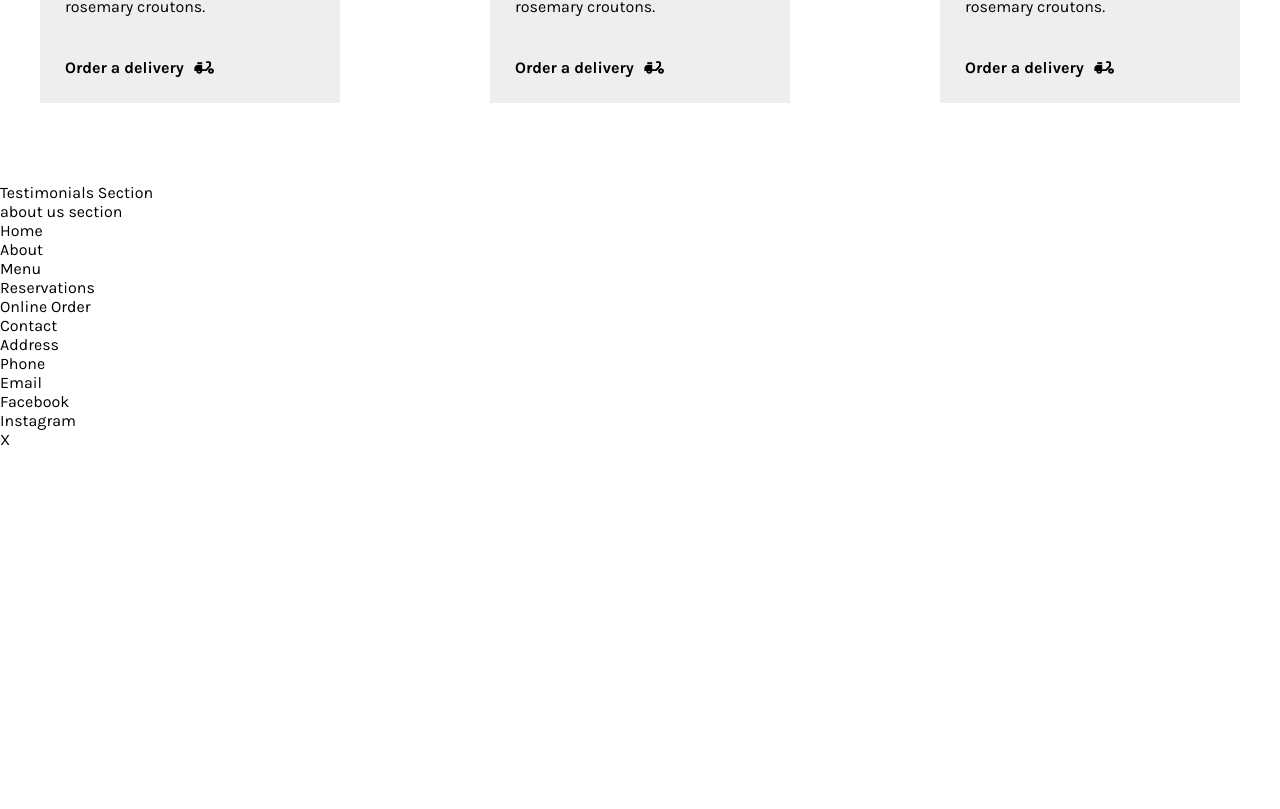
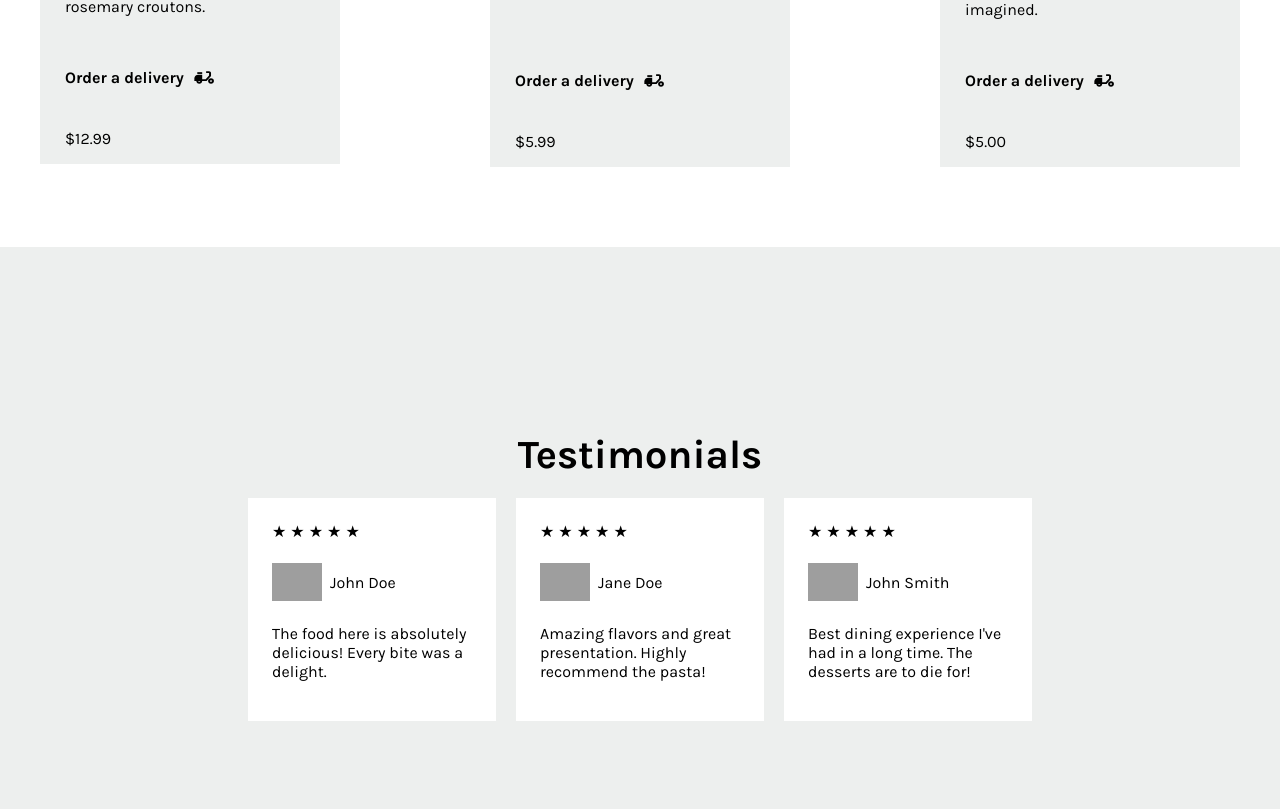
Before and after one commit to stevenjunio/coursera-capstone, a React (Create React App) app: page / in a window 1280 px wide. Shown: the part 1031-1840 px from the top of the page. Before the commit the page ends 1480 px from the top, so only its background shows below. Built offline with nearby package versions, Linux system fonts and the light colour scheme; grey boxes are pictures that could not be loaded.

Commit message:
chore: Update CSS styles for Testimonials, FoodItemCard, and TestimonialsCard

```diff
--- a/src/components/FoodItemCard/FoodItemCard.js
+++ b/src/components/FoodItemCard/FoodItemCard.js
@@ -1,22 +1,17 @@
 import "./foodItemCard.css";
 
-
-
-export default function FoodItemCard() {
+export default function FoodItemCard({ name, description, image, price }) {
     return (
         <div className="food-item-card">
-            <img src="/images/greek-salad.png" alt="greek salad" />
+            <img src={image} alt={name} />
             <div className="food-card-text-content">
-                <h3>Food Item Card</h3>
-                <p>
-                    The famous greek salad of crispy lettuce, peppers, olives and our
-                    Chicago style feta cheese, garnished with crunchy garlic and rosemary
-                    croutons.{" "}
-                </p>
+                <h3>{name}</h3>
+                <p className="food-card-description">{description}</p>
                 <div className="order-delivery-section">
                     <p className="order-delivery">Order a delivery</p>
-                    <img width={20} src="/images/scooter-delivery.svg" alt="" />
+                    <img width={20} src="/images/scooter-delivery.svg" alt="scooter delivery" />
                 </div>
+                <p className="price">${price.toFixed(2)}</p>
             </div>
         </div>
     );
--- a/src/components/FoodItemCard/foodItemCard.css
+++ b/src/components/FoodItemCard/foodItemCard.css
@@ -10,6 +10,7 @@
   display: flex;
   flex-direction: column;
   padding: 0px 25px;
+
   background-color: var(--secondary-color-4);
 }
 .order-delivery {
@@ -22,3 +23,6 @@
   justify-content: start;
   padding: 10px 0px;
 }
+.food-card-description {
+  height: 105px;
+}
--- /dev/null
+++ b/src/components/Testimonials/Testimonials.js
@@ -0,0 +1,44 @@
+import TestimonialsCard from "../TestimonialsCard/TestimonialsCard";
+import "./testimonials.css";
+
+const testimonials = [
+    {
+        rating: 5,
+        review: "The food here is absolutely delicious! Every bite was a delight.",
+        reviewer: "John Doe",
+        reviewerImage: "https://randomuser.me/api/portraits/men/1.jpg",
+    },
+    {
+        rating: 5,
+        review: "Amazing flavors and great presentation. Highly recommend the pasta!",
+        reviewer: "Jane Doe",
+        reviewerImage: "https://randomuser.me/api/portraits/women/1.jpg",
+    },
+    {
+        rating: 5,
+        review: "Best dining experience I've had in a long time. The desserts are to die for!",
+        reviewer: "John Smith",
+        reviewerImage: "https://randomuser.me/api/portraits/men/2.jpg",
+    },
+];
+
+export default function Testimonials() {
+    return (
+        <section className="testimonials-main-container">
+            <h2 className="testimonials-header">Testimonials</h2>
+            <div className="testimonials">
+                {testimonials.map((testimonial, index) => {
+                    return (
+                        <TestimonialsCard
+                            key={index}
+                            rating={testimonial.rating}
+                            review={testimonial.review}
+                            reviewer={testimonial.reviewer}
+                            reviewerImage={testimonial.reviewerImage}
+                        />
+                    );
+                })}
+            </div>
+        </section>
+    );
+}
--- /dev/null
+++ b/src/components/Testimonials/testimonials.css
@@ -0,0 +1,17 @@
+.testimonials-main-container {
+  background-color: var(--secondary-color-4);
+  padding: 150px 20px;
+}
+
+.testimonials-header {
+  text-align: center;
+  font-size: 40px;
+  margin-bottom: 20px;
+}
+
+.testimonials {
+  display: flex;
+  justify-content: center;
+  gap: 20px;
+  overflow-x: auto;
+}
--- /dev/null
+++ b/src/components/TestimonialsCard/TestimonialsCard.js
@@ -0,0 +1,31 @@
+import "./testimonialsCard.css";
+
+export default function TestimonialsCard({
+    rating,
+    review,
+    reviewer,
+    reviewerImage,
+}) {
+    const renderStars = (rating) => {
+        const stars = [];
+        for (let i = 0; i < 5; i++) {
+            if (i < rating) {
+                stars.push(<span key={i}>&#9733;</span>); // filled star
+            } else {
+                stars.push(<span key={i}>&#9734;</span>); // empty star
+            }
+        }
+        return stars;
+    };
+
+    return (
+        <div className="testimonials-card">
+            <div className="review-rating">{renderStars(rating)}</div>
+            <div className="reviewer-details">
+                <img width={50} src={reviewerImage} alt={reviewer} />
+                <p>{reviewer}</p>
+            </div>
+            <p>{review}</p>
+        </div>
+    );
+}
--- /dev/null
+++ b/src/components/TestimonialsCard/testimonialsCard.css
@@ -0,0 +1,19 @@
+.testimonials-card {
+  background-color: white;
+  padding: 24px;
+  width: 200px;
+  min-width: 150px;
+}
+
+.reviewer-details {
+  display: flex;
+  align-items: center;
+  margin-bottom: 16px;
+  gap: 8px;
+}
+
+.review-rating {
+  display: flex;
+  gap: 4px;
+  margin: 0px 0px 16px 0px;
+}
--- a/src/pages/Home/Home.js
+++ b/src/pages/Home/Home.js
@@ -1,6 +1,7 @@
 import Header from "../../components/Header/Header";
 import HeroSection from "../../components/Hero/HeroSection";
 import RestaurantSpecials from "../../components/RestaurantSpecials/RestaurantSpecials";
+import Testimonials from "../../components/Testimonials/Testimonials";
 
 export default function Home() {
     return (<><Header />
@@ -8,7 +9,7 @@ export default function Home() {
             <HeroSection />
 
             <RestaurantSpecials />
-            <section>Testimonials Section</section>
+            <Testimonials />
             <section>about us section</section>        </main>
         <footer>
             <nav id='footer' >
```
Also changed, not shown: public/images/bruschetta.png (added), public/images/lemon-dessert.png (added).
